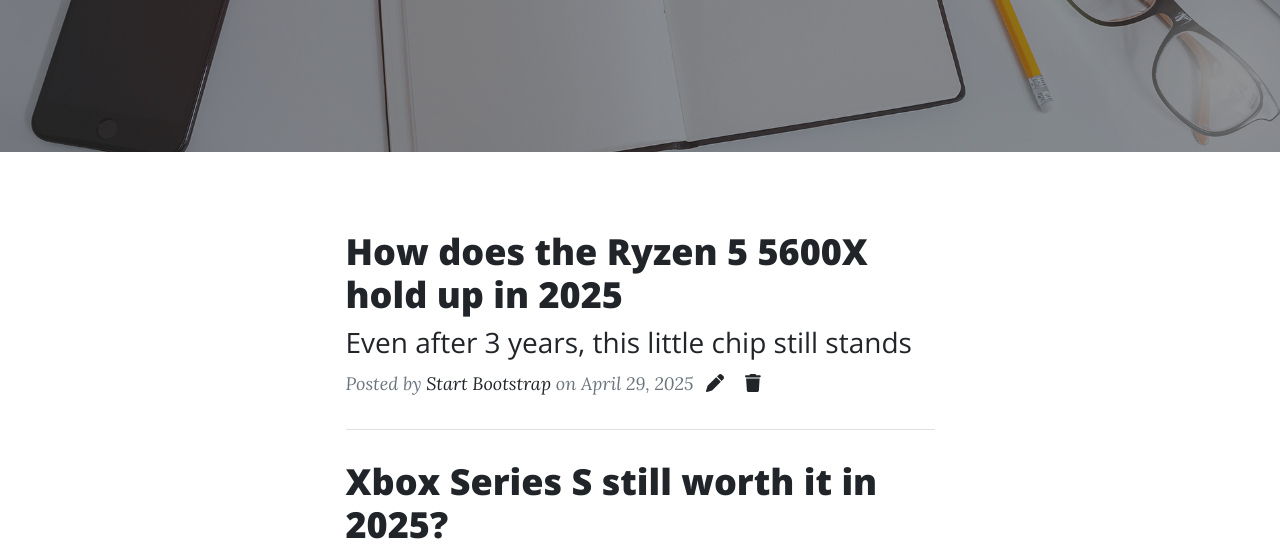
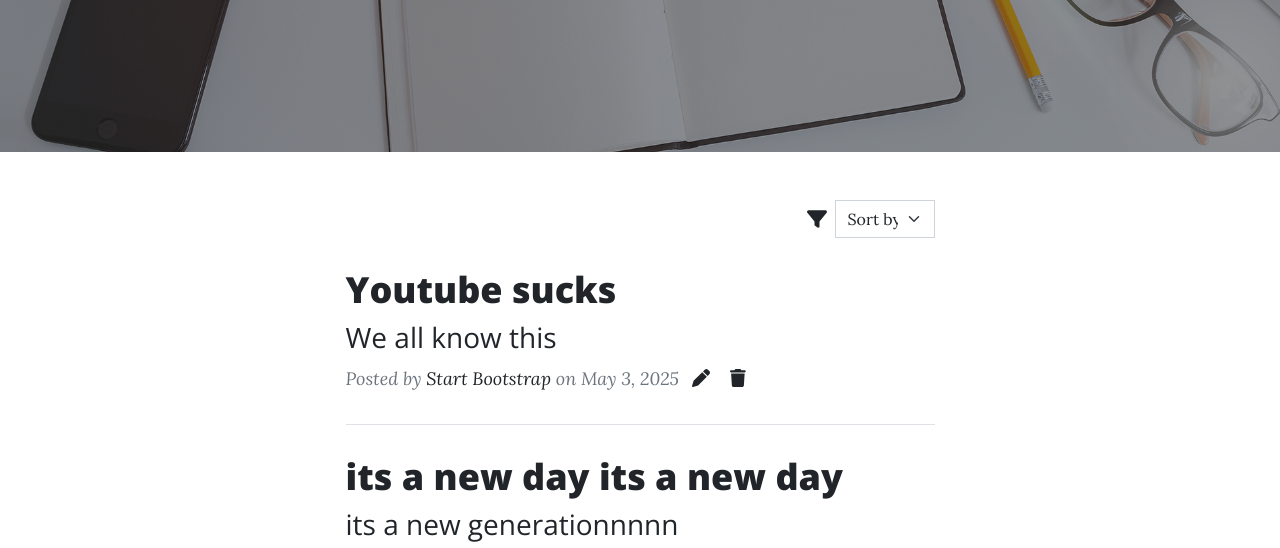
Before and after one commit to Infamous003/MaBlog, a Django app: page /posts/ in a window 1280 px wide. Shown: the part 417-965 px from the top of the page. Run offline with Django 5.2, Linux system fonts and the light colour scheme; data comes from the database, SQL or seed files in the repository; both versions use the stored data as it was after the commit; some libraries are stand-ins or nearby versions.

Commit message:
Add a drop down to filter posts

```diff
--- a/blog/views.py
+++ b/blog/views.py
@@ -4,8 +4,14 @@
 # Create your views here.
 
 def post_list(request):
-    posts = Post.objects.all()
-    return render(request, 'index.html', {'posts': posts})
+    selected_filter = request.GET.get('filter')
+
+    if selected_filter == 'oldest':
+        posts = Post.objects.order_by('created_at')
+    else:
+        posts = Post.objects.order_by('-created_at')
+
+    return render(request, 'index.html', {'posts': posts, 'selected_filter': selected_filter})
 
 def post_detail(request, id):
     post = Post.objects.get(id=id)
--- a/templates/base.html
+++ b/templates/base.html
@@ -14,6 +14,7 @@
         <link href="https://fonts.googleapis.com/css?family=Lora:400,700,400italic,700italic" rel="stylesheet" type="text/css" />
         <link href="https://fonts.googleapis.com/css?family=Open+Sans:300italic,400italic,600italic,700italic,800italic,400,300,600,700,800" rel="stylesheet" type="text/css" />
         <!-- Core theme CSS (includes Bootstrap)-->
+
         <link rel="stylesheet" href="{% static 'css/scstyles.css' %}">
         <link href="{% static 'css/styles.css' %}" rel="stylesheet" />
     </head>
@@ -54,6 +55,7 @@
             </div>
         </header>
         <!-- Main Content-->
+
         {% block content %}{% endblock %}
 
         <!-- Footer-->
--- a/templates/index.html
+++ b/templates/index.html
@@ -4,7 +4,6 @@
 {% block title %}
     Home
 {% endblock %}
-
 
 {% block img %}
 {% static 'img/home-bg.jpg' %}
@@ -16,6 +15,16 @@
 <div class="container px-4 px-lg-5">
     <div class="row gx-4 gx-lg-5 justify-content-center">
         <div class="col-md-10 col-lg-8 col-xl-7">
+            <div class="d-flex ms-auto align-items-center justify-content-end">
+                <i class="fa-solid fa-filter"></i>
+                <form action="{% url 'post_list' %}" method="get">
+                    <select name="filter" class="form-select ms-2" style="width: 100px" onchange="this.form.submit()">
+                        <option value="" disabled selected>Sort by</option>
+                        <option value="latest">Latest</option>
+                        <option value="oldest">Oldest</option>
+                    </select>
+                </form>
+            </div>
             <!-- Post preview-->
             {% for post in posts %}
                 <div class="post-preview">
```
Also changed, not shown: db.sqlite3.
